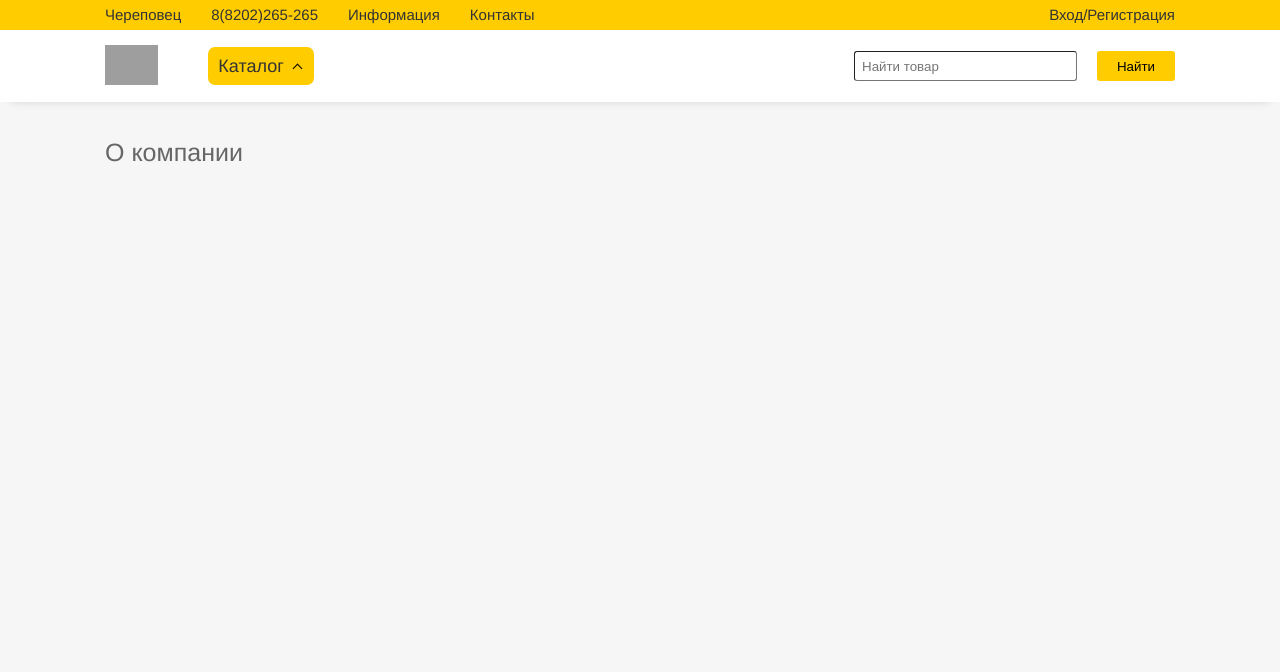
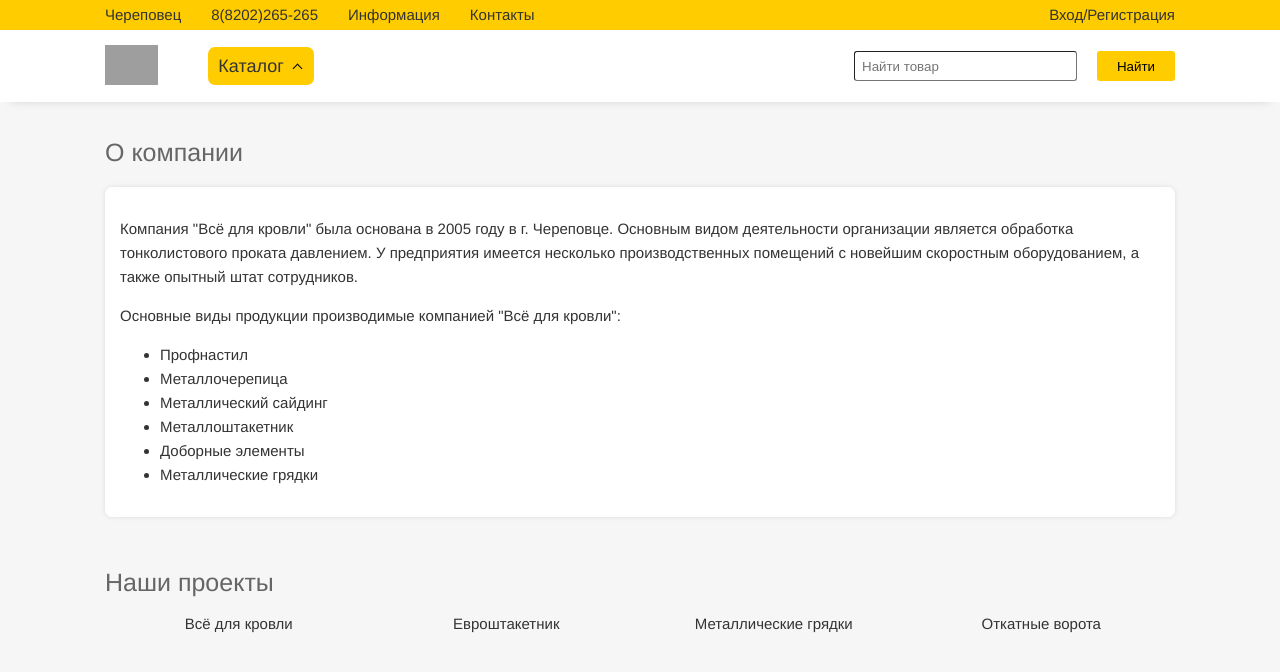
Before and after one commit to Rooseveltiny/ecommerce-FRONT, a Vue app: page / in a window 1280 px wide. Both pictures are taken after a click on the element "Информация". Shown: the top 672 px of the page. Built offline with nearby package versions, Linux system fonts and the light colour scheme; grey boxes are pictures that could not be loaded.

Commit message:
added content to about company

```diff
--- a/src/components/Information/AboutCompany.vue
+++ b/src/components/Information/AboutCompany.vue
@@ -6,8 +6,42 @@
                     О компании
                 </div>
             <div class="about_company_inner">
-
+                <div class="about_company-info main_block_style main_block_style-less">
+                    <p>Компания "Всё для кровли" была основана в 2005 году в г. Череповце.
+                        Основным видом деятельности организации является обработка тонколистового проката давлением.
+                        У предприятия имеется несколько производственных помещений с новейшим скоростным оборудованием,
+                        а также опытный штат сотрудников.
+                    </p>
+                    <p>
+                        Основные виды продукции производимые компанией "Всё для кровли":
+                        <ul>
+                            <li>Профнастил</li>
+                            <li>Металлочерепица</li>
+                            <li>Металлический сайдинг</li>
+                            <li>Металлоштакетник</li>
+                            <li>Доборные элементы</li>
+                            <li>Металлические грядки</li>
+                        </ul>
+                    </p>
+                </div>
             </div>
+            <div class="main_title">
+                    Наши проекты
+                </div>
+                <div class="projects">
+                    <div class="project_item">
+                        Всё для кровли
+                    </div>
+                    <div class="project_item">
+                        Евроштакетник
+                    </div>
+                    <div class="project_item">
+                        Металлические грядки
+                    </div>
+                    <div class="project_item">
+                        Откатные ворота
+                    </div>
+                </div>
         </div>
     </div>
 
@@ -20,6 +54,20 @@ export default {
 }
 </script>
 
-<style>
+<style scoped>
+
+.about_company-info{
+
+}
+
+.projects {
+    display: flex;
+}
+
+.project_item{
+    width: 25%;
+    text-align: center;
+    height: 100px;
+}
 
 </style>
```
